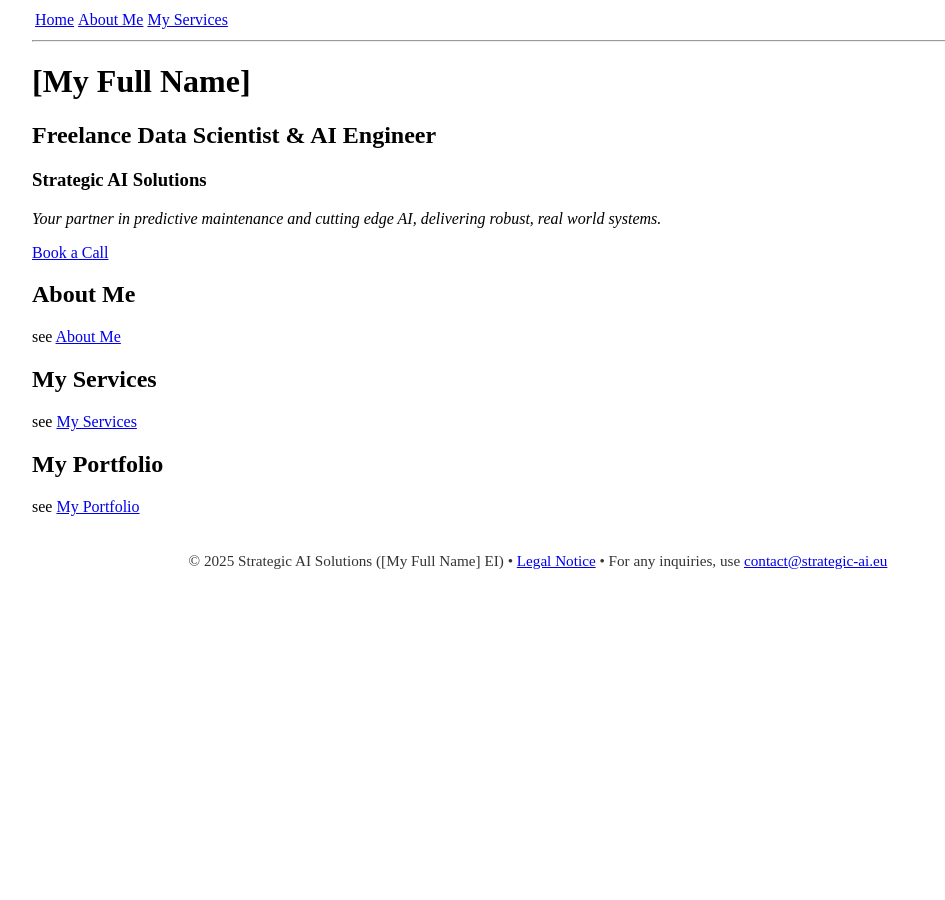
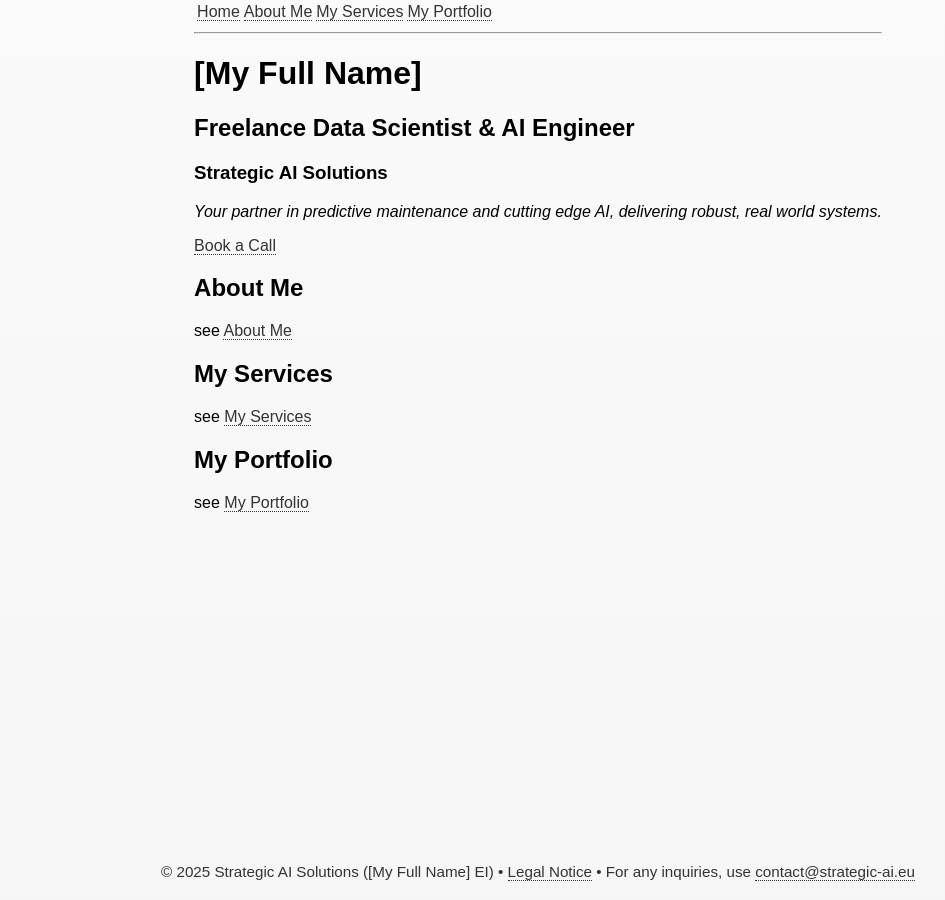
Before and after one commit to alexkolo/strategic-ai, a Jekyll site: the page built from index.md, in a window 1280 px wide. Shown: the whole page, without its empty margins (102-1047 px from the left). Built offline with Jekyll 4.4.1, drawn with Linux system fonts in a browser that asks for light colours.

Commit message:
Enhance navigation and update index page: add portfolio link to navigation and change 'Book a Call' to a clickable link in index

```diff
--- a/_includes/navigation.html
+++ b/_includes/navigation.html
@@ -3,6 +3,7 @@
     <td><a href=".">Home</a></td>
     <td><a href="about">About Me</a></td>
     <td><a href="services">My Services</a></td>
+    <td><a href="portfolio">My Portfolio</a></td>
   </tr>
 </table>
 <hr />
--- a/assets/css/style.css
+++ b/assets/css/style.css
@@ -17,3 +17,31 @@
   margin-top: auto;
   padding: 20px;
 }
+
+/*
+  2) Typography Tweaks
+  - Slightly heavier heading, letter-spacing for a modern look
+  - Lighter feel for body text
+*/
+body {
+  margin: 0;
+  padding: 0;
+  font-family: "Dosis Light", sans-serif;
+
+  /* 6) Subtle background variation (gradient) */
+  background: linear-gradient(#fafafa, #f6f6f6);
+
+  display: flex;
+  flex-direction: column;
+  min-height: 100vh;
+}
+
+/* 5) Link styling: more elegant than default underline */
+a {
+  color: #333;
+  text-decoration: none;
+  border-bottom: 1px dotted #333;
+}
+a:hover {
+  border-bottom: 1px solid #333;
+}
--- a/index.md
+++ b/index.md
@@ -11,7 +11,7 @@
 
 _{{ site.pitch }}_
 
-[Book a Call]({{ site.meeting_link }})
+<a href="{{ site.meeting_link }}" target="_blank">Book a Call</a>
 
 ## About Me
 
```
